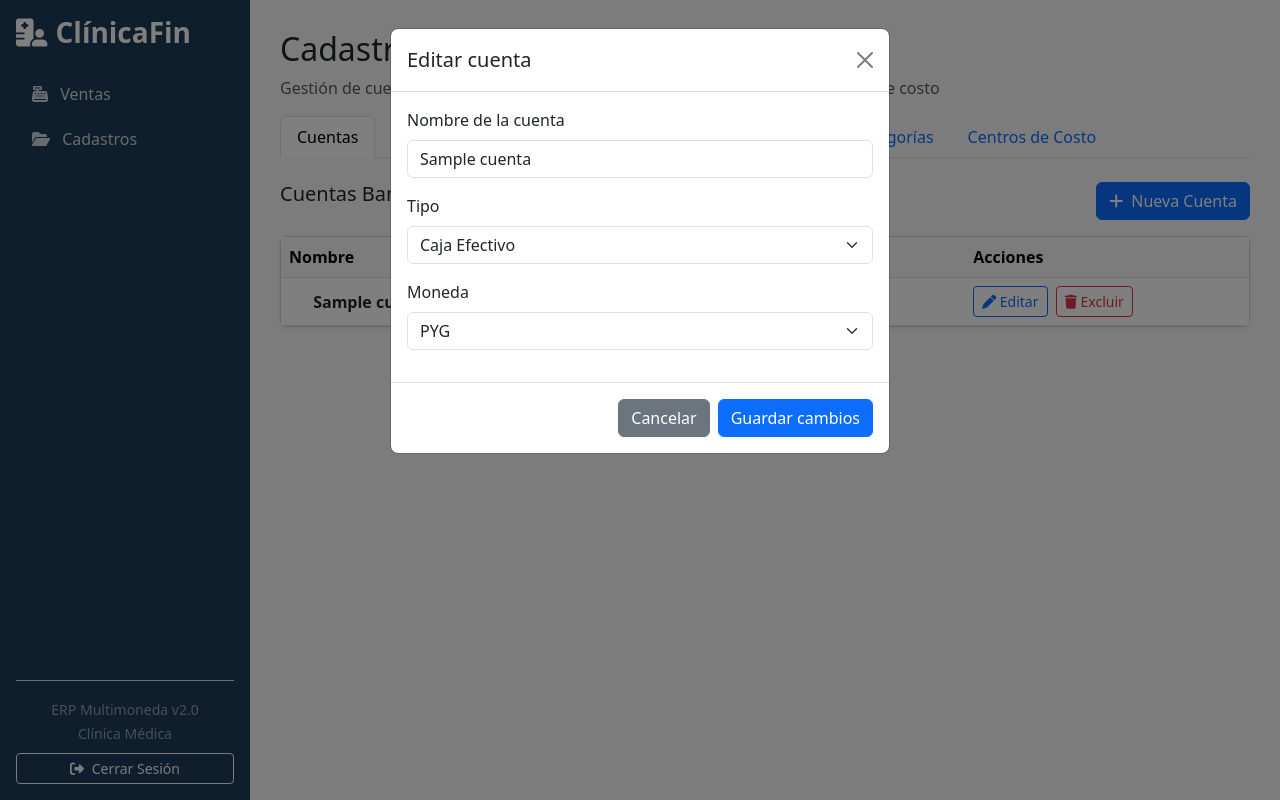
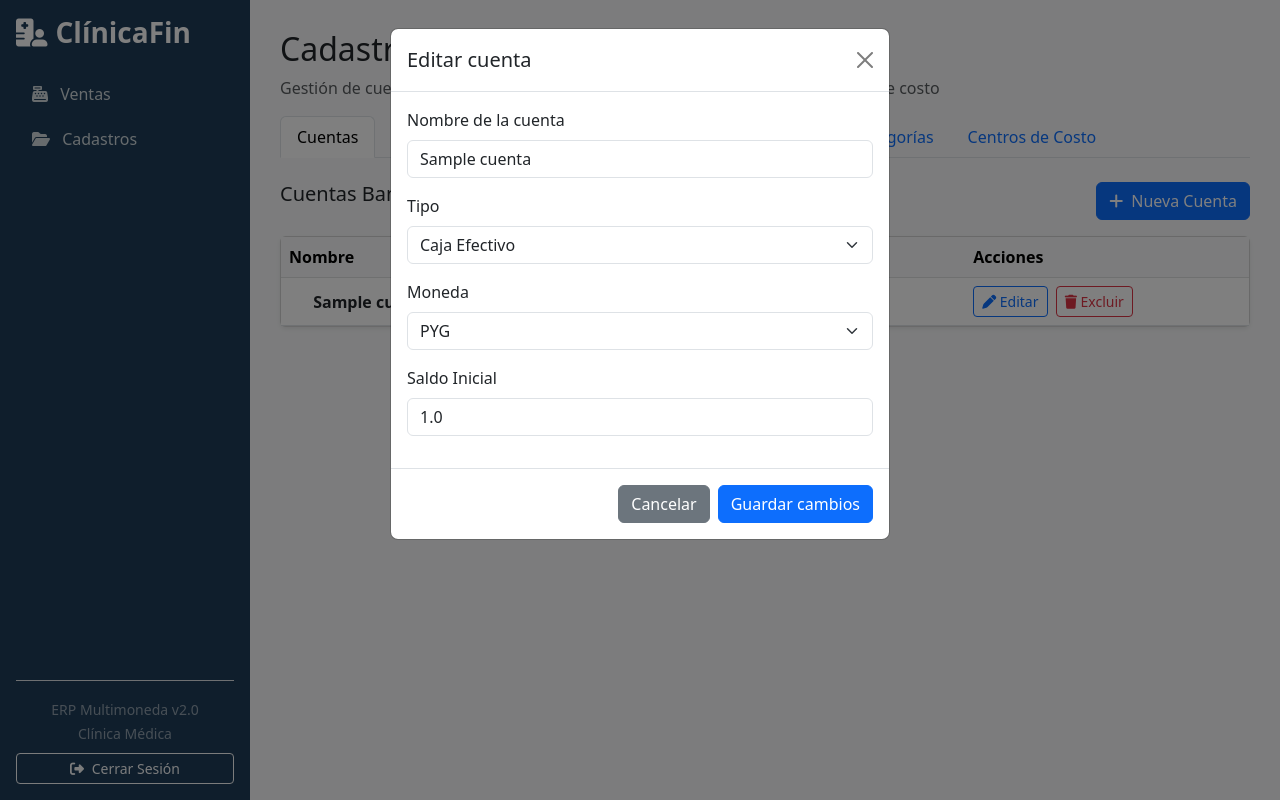
Before and after one commit to patriciafranco-web/finanzas1, a Flask app: template app/templates/cadastros.html in a window 1280 px wide, after a click on "Editar". Run offline with Flask 3, Linux system fonts and the light colour scheme; the template is opened without the code that fills it: values that come from a table or form of the project are taken from there, others are empty; tables that the repository leaves empty hold one stand-in row (values such as "Sample post"); parts of the project's set-up code (start-up, migrations or seed data) failed here and were passed over.

Commit message:
Update cadastros.html

```diff
--- a/app/templates/cadastros.html
+++ b/app/templates/cadastros.html
@@ -13,7 +13,7 @@
     </div>
 </div>
 
-<!-- Pestañas de Cadastros (Adaptadas para recepción o administrador) -->
+<!-- Pestañas de Cadastros -->
 <ul class="nav nav-tabs mb-4" id="cadastrosTabs" role="tablist">
     {% if current_user.username.lower() != 'recepcion' %}
     <li class="nav-item"><button class="nav-link active" data-bs-toggle="tab" data-bs-target="#tab-cuentas" type="button">Cuentas</button></li>
@@ -58,7 +58,7 @@
                             </td>
                             <td>{{ c.tipo_cuenta }}</td>
                             <td><span class="badge bg-secondary">{{ c.moneda }}</span></td>
-                            <td>{{ "{:,.2f}".format(c.saldo_inicial) }}</td>
+                            <td>{{ "{:,.2f}".format(c.saldo_inicial or 0) }}</td>
                             <td>
                                 <button class="btn btn-sm btn-outline-primary me-1" data-bs-toggle="modal" data-bs-target="#modalEditarCuenta{{ c.id }}"><i class="fa-solid fa-pen"></i> Editar</button>
                                 <form action="{{ url_for('main.eliminar_cuenta', id=c.id) }}" method="POST" onsubmit="return confirm('¿Seguro que deseas excluir esta cuenta?');" class="d-inline">
@@ -86,6 +86,7 @@
                                                 <select class="form-select" name="tipo_cuenta">
                                                     <option value="Caja Efectivo" {% if c.tipo_cuenta == 'Caja Efectivo' %}selected{% endif %}>Caja Efectivo</option>
                                                     <option value="Banco" {% if c.tipo_cuenta == 'Banco' %}selected{% endif %}>Banco</option>
+                                                    <option value="Tarjeta" {% if c.tipo_cuenta == 'Tarjeta' %}selected{% endif %}>Tarjeta</option>
                                                 </select>
                                             </div>
                                             <div class="mb-3">
@@ -95,6 +96,10 @@
                                                     <option value="USD" {% if c.moneda == 'USD' %}selected{% endif %}>USD</option>
                                                     <option value="BRL" {% if c.moneda == 'BRL' %}selected{% endif %}>BRL</option>
                                                 </select>
+                                            </div>
+                                            <div class="mb-3">
+                                                <label class="form-label">Saldo Inicial</label>
+                                                <input type="number" step="any" class="form-control" name="saldo_inicial" value="{{ c.saldo_inicial or 0 }}" required>
                                             </div>
                                         </div>
                                         <div class="modal-footer">
@@ -552,6 +557,9 @@
                             <td class="fw-bold">{{ cc.nombre }}</td>
                             <td>
                                 <button class="btn btn-sm btn-outline-primary me-1" data-bs-toggle="modal" data-bs-target="#modalEditarCentro{{ cc.id }}"><i class="fa-solid fa-pen"></i> Editar</button>
+                                <form action="{{ url_for('main.eliminar_centro_costo', id=cc.id) }}" method="POST" onsubmit="return confirm('¿Seguro que deseas excluir o inactivar este centro de costo?');" class="d-inline">
+                                    <button type="submit" class="btn btn-sm btn-outline-danger" title="Excluir"><i class="fa-solid fa-trash"></i> Excluir</button>
+                                </form>
                             </td>
                         </tr>
 
@@ -599,9 +607,9 @@
                 <div class="modal-header"><h5 class="modal-title">Nueva Cuenta</h5><button type="button" class="btn-close" data-bs-dismiss="modal"></button></div>
                 <div class="modal-body">
                     <div class="mb-3"><label class="form-label">Nombre</label><input type="text" class="form-control" name="nombre" required placeholder="Ej: Caja Principal Gs."></div>
-                    <div class="mb-3"><label class="form-label">Tipo de Cuenta</label><select class="form-select" name="tipo_cuenta"><option value="Caja Efectivo">Caja Efectivo</option><option value="Banco">Banco</option></select></div>
+                    <div class="mb-3"><label class="form-label">Tipo de Cuenta</label><select class="form-select" name="tipo_cuenta"><option value="Caja Efectivo">Caja Efectivo</option><option value="Banco">Banco</option><option value="Tarjeta">Tarjeta</option></select></div>
                     <div class="mb-3"><label class="form-label">Moneda</label><select class="form-select" name="moneda"><option value="PYG">PYG (₲)</option><option value="USD">USD ($)</option><option value="BRL">BRL (R$)</option></select></div>
-                    <div class="mb-3"><label class="form-label">Saldo Inicial</label><input type="number" step="any" class="form-control" name="saldo_inicial" value="0"></div>
+                    <div class="mb-3"><label class="form-label">Saldo Inicial</label><input type="number" step="any" class="form-control" name="saldo_inicial" value="0" required></div>
                 </div>
                 <div class="modal-footer"><button type="submit" class="btn btn-primary">Guardar Cuenta</button></div>
             </form>
@@ -679,7 +687,7 @@
     </div>
 </div>
 
-<!-- Modal Paquete (Con Encabezados y Autocompletado) -->
+<!-- Modal Paquete -->
 <div class="modal fade" id="modalPaquete" tabindex="-1">
     <div class="modal-dialog modal-xl">
         <div class="modal-content">
@@ -697,7 +705,6 @@
 
                     <h6 class="fw-bold text-secondary mt-3 mb-2">Servicios Incluidos</h6>
 
-                    <!-- Encabezados de columnas -->
                     <div class="row text-muted small fw-bold mb-1 px-1">
                         <div class="col-md-5">Servicio</div>
                         <div class="col-md-2">Cantidad</div>
@@ -772,7 +779,6 @@ function agregarFilaItem() {
     contenedor.appendChild(nuevaFila);
 }
 
-// Autocompletar costo unitario y reparto adicional al seleccionar un servicio en el paquete
 function autocompletarDatosServicio(select) {
     let opt = select.options[select.selectedIndex];
     let costo = parseFloat(opt.getAttribute('data-costo')) || 0;
@@ -790,7 +796,6 @@ function autocompletarDatosServicio(select) {
     }
 }
 
-// Formateador automático de puntos en miles para inputs de dinero y costos
 function formatearConPuntos(input) {
     let valorLimpio = input.value.replace(/\D/g, '');
     if (valorLimpio === '') {
@@ -808,7 +813,6 @@ document.addEventListener('input', function (e) {
 });
 
 document.addEventListener("DOMContentLoaded", function () {
-    // Formatear automáticamente todos los inputs numéricos al cargar la página o abrir modales
     document.querySelectorAll('.moneda-input, .costo-input').forEach(function(input) {
         if (input.value) {
             formatearConPuntos(input);
```
